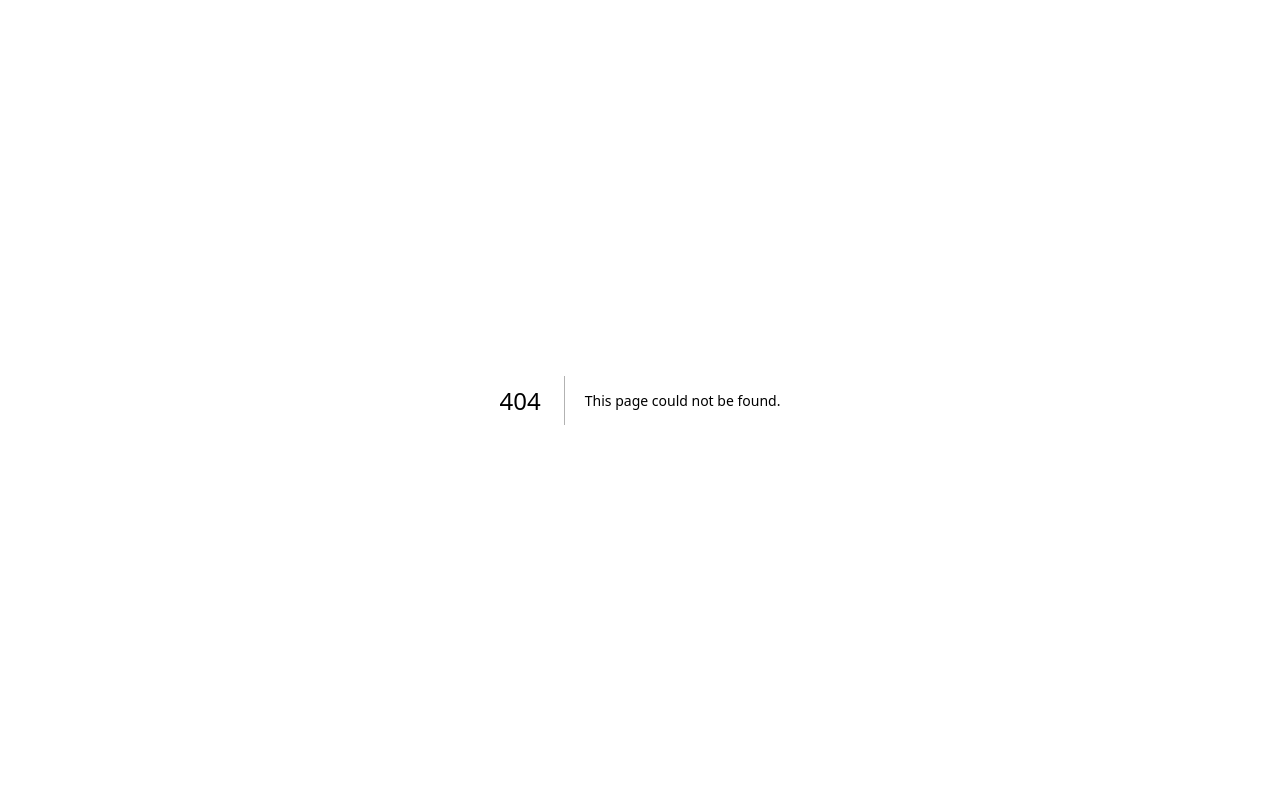
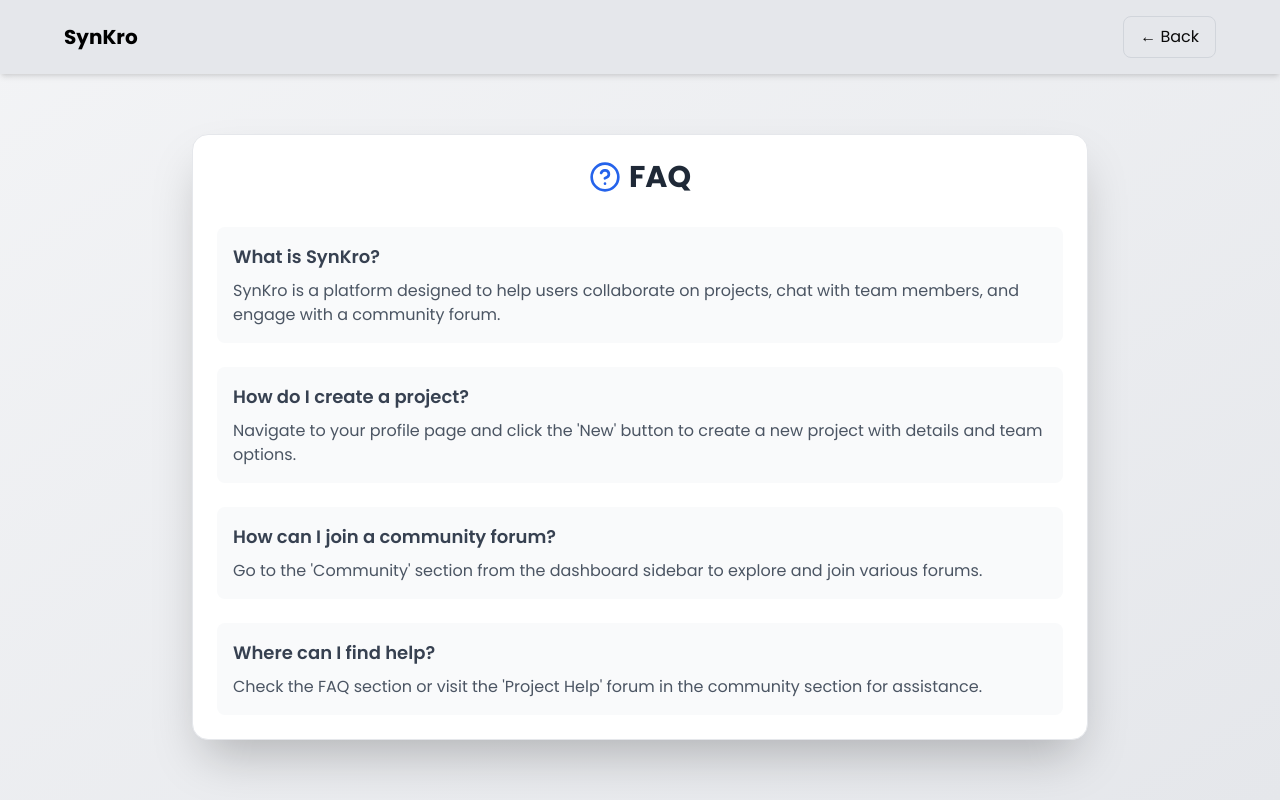
Before and after one commit to PranayVasoya/SynKro, a Next.js app: page /faq in a window 1280 px wide. Before the commit this address had no page. Built offline with nearby package versions, Linux system fonts and the light colour scheme.

Commit message:
Create page.tsx

```diff
--- /dev/null
+++ b/src/app/faq/page.tsx
@@ -0,0 +1,58 @@
+"use client";
+
+import { useRouter } from "next/navigation";
+import { HelpCircle } from "lucide-react";
+
+export default function FAQ() {
+  const router = useRouter();
+  const faqs = [
+    {
+      question: "What is SynKro?",
+      answer: "SynKro is a platform designed to help users collaborate on projects, chat with team members, and engage with a community forum.",
+    },
+    {
+      question: "How do I create a project?",
+      answer: "Navigate to your profile page and click the 'New' button to create a new project with details and team options.",
+    },
+    {
+      question: "How can I join a community forum?",
+      answer: "Go to the 'Community' section from the dashboard sidebar to explore and join various forums.",
+    },
+    {
+      question: "Where can I find help?",
+      answer: "Check the FAQ section or visit the 'Project Help' forum in the community section for assistance.",
+    },
+  ];
+
+  return (
+    <div className="flex flex-col min-h-screen bg-gradient-to-br from-gray-100 to-gray-200">
+      <nav className="w-full bg-gray-200 shadow-md p-4">
+        <div className="max-w-6xl mx-auto flex justify-between items-center">
+          <h1 className="text-xl font-bold text-black">SynKro</h1>
+          <button
+            onClick={() => router.push("/dashboard")}
+            className="border border-gray-300 px-4 py-2 rounded-lg hover:bg-gray-300 transition-colors"
+          >
+            ← Back
+          </button>
+        </div>
+      </nav>
+
+      <main className="flex-1 flex items-center justify-center p-6">
+        <div className="w-full max-w-4xl p-6 bg-white rounded-2xl shadow-2xl border border-gray-200">
+          <h2 className="text-3xl font-bold text-gray-800 text-center mb-8 flex items-center justify-center">
+            <HelpCircle className="w-8 h-8 mr-2 text-blue-600" /> FAQ
+          </h2>
+          <div className="space-y-6">
+            {faqs.map((faq, index) => (
+              <div key={index} className="p-4 bg-gray-50 rounded-lg hover:bg-gray-100 transition-colors">
+                <h3 className="text-lg font-semibold text-gray-700">{faq.question}</h3>
+                <p className="text-gray-600 mt-2">{faq.answer}</p>
+              </div>
+            ))}
+          </div>
+        </div>
+      </main>
+    </div>
+  );
+}
```
